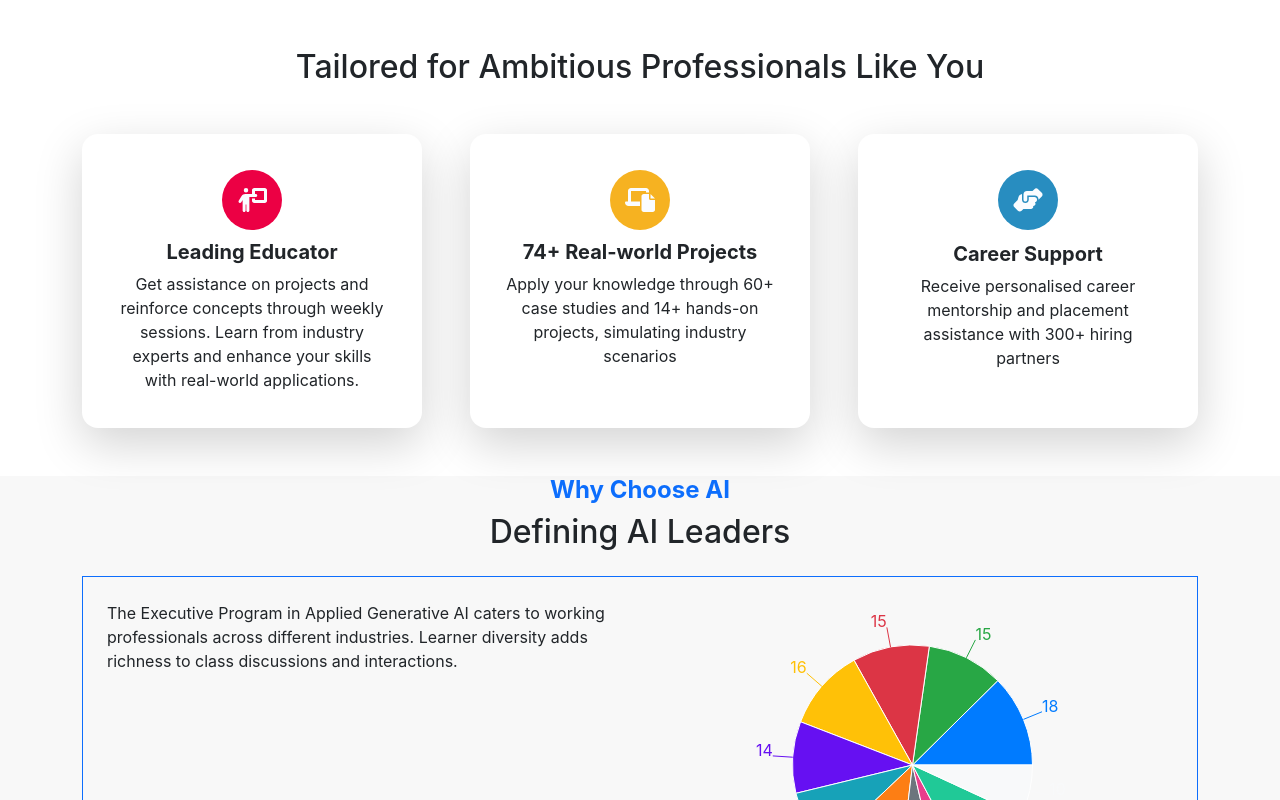
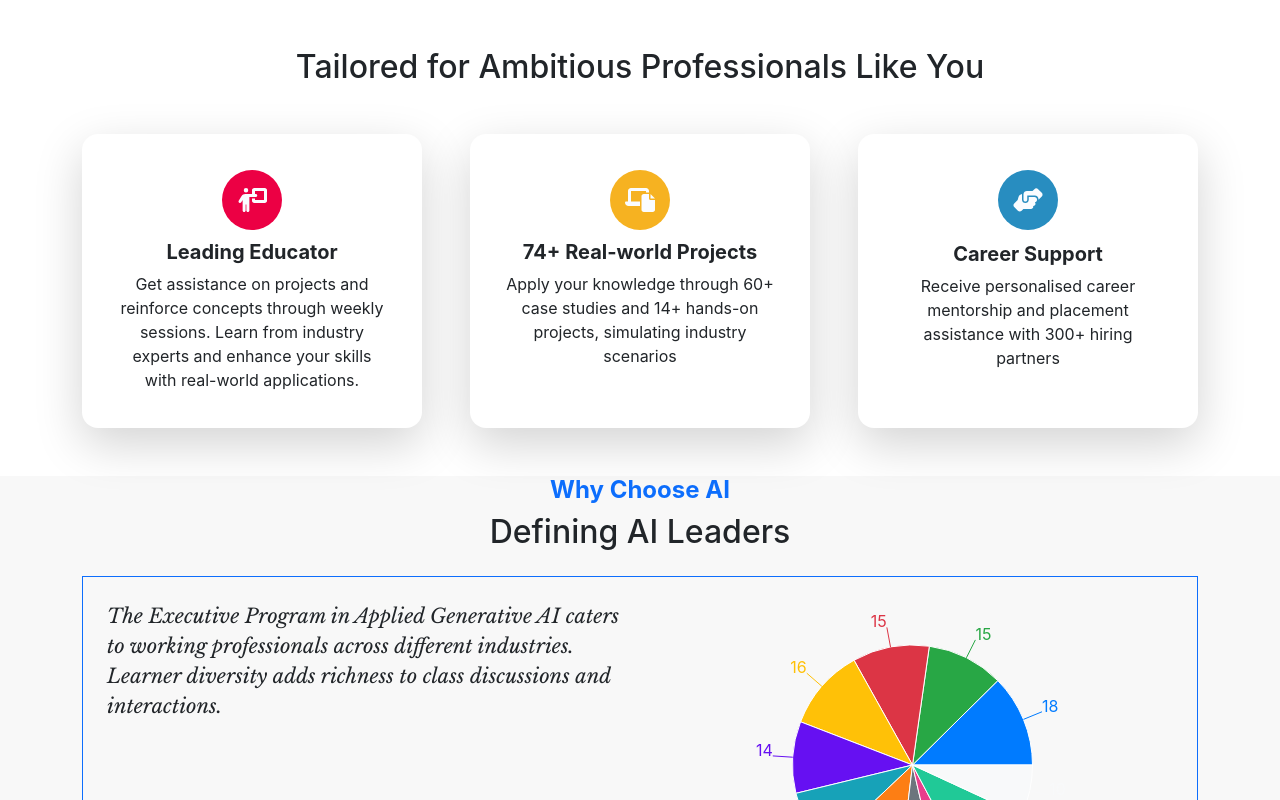
Before and after one commit to SVRashmi/React-project, a React (Create React App) app: page /#/AboutUs in a window 1280 px wide. Shown: the top 800 px of the page. Built offline with nearby package versions, Linux system fonts and the light colour scheme.

Commit message:
Added google font

```diff
--- /dev/null
+++ b/public/index.css
@@ -0,0 +1,3 @@
+body {
+    font-family: 'Inter', sans-serif;
+}
--- a/public/index.html
+++ b/public/index.html
@@ -3,6 +3,10 @@
   <head>
     <meta charset="utf-8" />
     <link rel="icon" href="%PUBLIC_URL%/favicon.ico" />
+    <link rel="preconnect" href="https://fonts.googleapis.com">
+    <link rel="preconnect" href="https://fonts.gstatic.com" crossorigin>
+    <link href="https://fonts.googleapis.com/css2?family=Libre+Baskerville:ital,wght@0,400;0,700;1,400&display=swap" rel="stylesheet">
+
     <meta name="viewport" content="width=device-width, initial-scale=1" />
     <meta name="theme-color" content="#000000" />
     <meta
--- a/src/Components/Header.js
+++ b/src/Components/Header.js
@@ -34,8 +34,10 @@ function Headers() {
 
         <div className="container-fluid">
         <a  className={`navbar-brand ${isScrolled ? "scrolled-brand" : "default-brand"}`} href="#">
+        <img src={`${process.env.PUBLIC_URL}/Images/web_logo.png`} alt="Logo" className="logo" />
 
-        <img src="/Images/IndustryLogo.png" className="logo"/>Smart AI Academy
+
+       Smart AI Academy
 
         </a>
         <button className="navbar-toggler" type="button" data-bs-toggle="collapse" data-bs-target="#navbarScroll" aria-controls="navbarScroll"
--- a/src/Components/IndustriesGraph.css
+++ b/src/Components/IndustriesGraph.css
@@ -6,3 +6,10 @@
 {
     font-size: 12px;
 }
+.font-change
+{
+    font-family: "Libre Baskerville", serif;
+    font-weight: 400;
+    font-style: italic;
+    font-size: 20px;
+}
--- a/src/Components/IndustriesGraph.js
+++ b/src/Components/IndustriesGraph.js
@@ -39,7 +39,7 @@ function IndustriesGraph() {
           <div className="text-dark">
             <div className='row p-4'>
               <div className='col-lg-6 col-sm-12'>
-                <p>The Executive Program in Applied Generative AI caters to working professionals across different industries. Learner diversity adds richness to class discussions and interactions.</p>
+                <p className="font-change">The Executive Program in Applied Generative AI caters to working professionals across different industries. Learner diversity adds richness to class discussions and interactions.</p>
               </div>
               <div className='col-lg-6 col-sm-12'>
                 <div ref={ref}>
--- a/src/index.js
+++ b/src/index.js
@@ -14,7 +14,7 @@ import reportWebVitals from './reportWebVitals';
 import AIModels from "./Components/AIModels";
 import MachineLearning from "./Components/MachineLearning";
 import DeepLearning from "./Components/DeepLearning";
-
+import './index.css';
 
 
 
```
Also changed, not shown: public/Images/Web_logo.png (renamed from public/Images/Logo.png).
